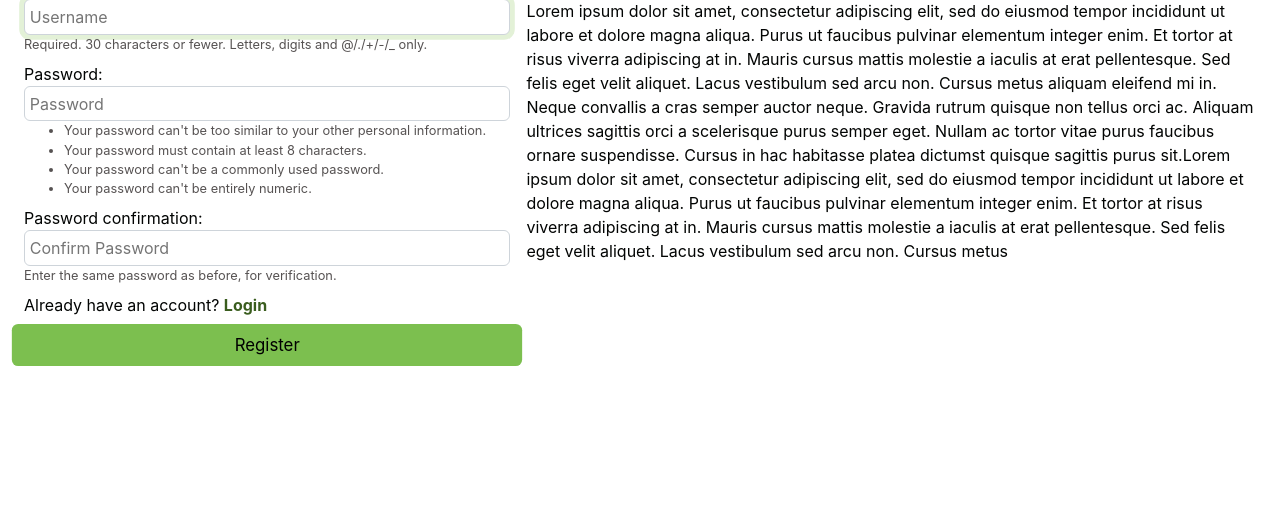
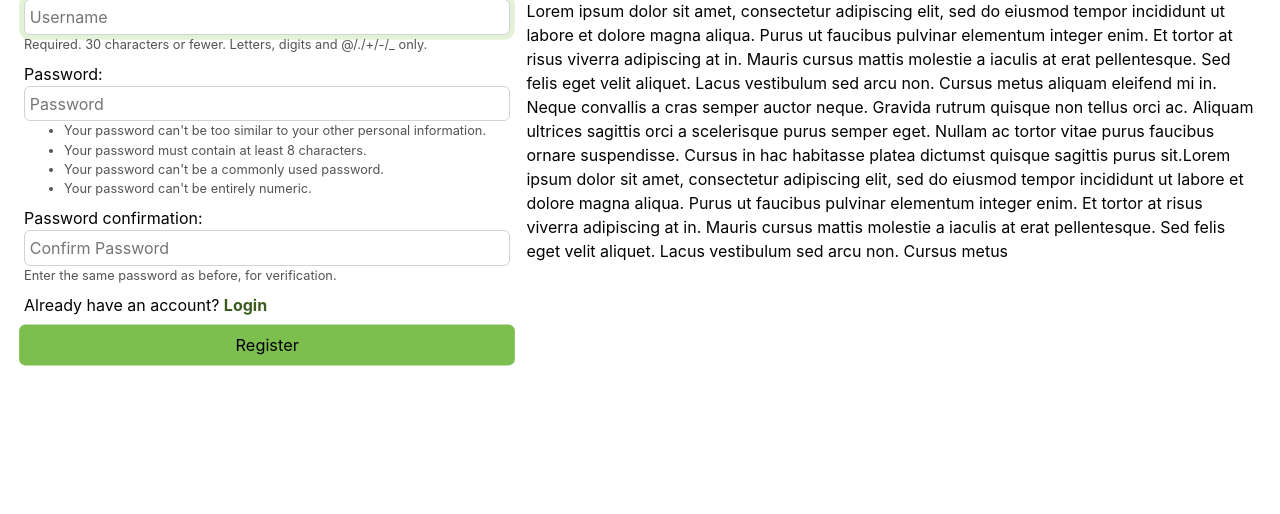
Before and after one commit to Jiseeeh/cvsu-anon, a Django app: page /register/ in a window 1280 px wide, with the pointer over the restyled element. Shown: the part 121-635 px from the top of the page. Run offline with Django 4.2, Linux system fonts and the light colour scheme.

Commit message:
style: reduce scale on hover

```diff
--- a/cvsu_anon_app/static/css/global.css
+++ b/cvsu_anon_app/static/css/global.css
@@ -98,7 +98,7 @@ a {
 
 .btn:hover {
   background-color: #7cbf4f;
-  transform: scale(1.05);
+  transform: scale(1.02);
 }
 
 .hamburger-btn {
```
